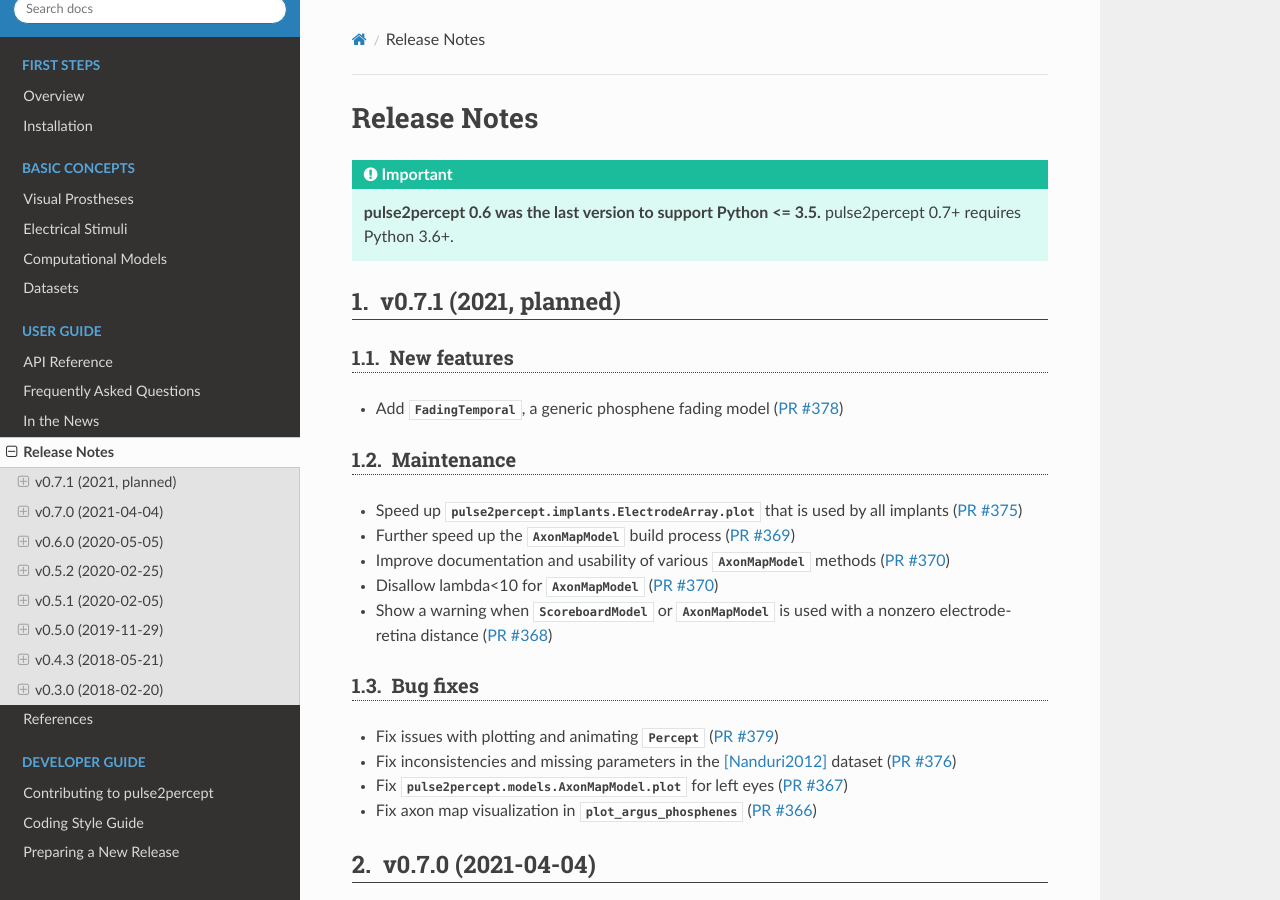
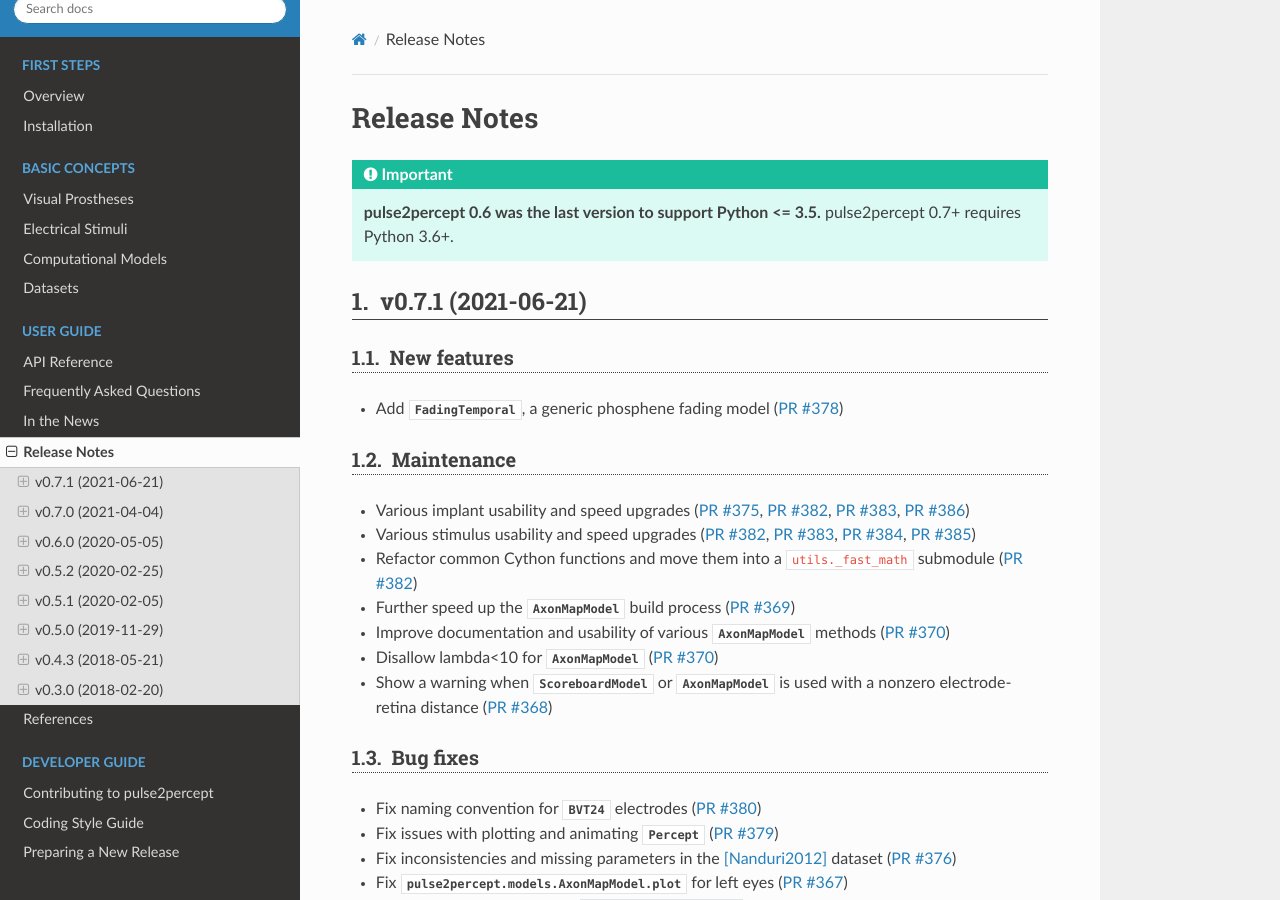
Before and after one commit to pulse2percept/pulse2percept, a Sphinx documentation site: the page built from doc/users/release_notes.rst, in a window 1280 px wide and 900 px high. Built offline with Sphinx 7.4.7 and the Read the Docs theme 2.0.0, drawn with Linux system fonts in a browser that asks for light colours; pages that are not in the unit, such as notebooks, are missing from menus.

Commit message:
Prepare Release 0.7.1

```diff
--- a/doc/users/release_notes.rst
+++ b/doc/users/release_notes.rst
@@ -9,8 +9,8 @@ Release Notes
     **pulse2percept 0.6 was the last version to support Python <= 3.5.**
     pulse2percept 0.7+ requires Python 3.6+.
 
-v0.7.1 (2021, planned)
-----------------------
+v0.7.1 (2021-06-21)
+-------------------
 
 New features
 ~~~~~~~~~~~~
@@ -20,7 +20,9 @@ New features
 Maintenance
 ~~~~~~~~~~~
 
-*  Speed up :py:meth:`pulse2percept.implants.ElectrodeArray.plot` that is used by all implants (:pull:`375`)
+*  Various implant usability and speed upgrades (:pull:`375`, :pull:`382`, :pull:`383`, :pull:`386`)
+*  Various stimulus usability and speed upgrades (:pull:`382`, :pull:`383`, :pull:`384`, :pull:`385`)
+*  Refactor common Cython functions and move them into a ``utils._fast_math`` submodule (:pull:`382`)
 *  Further speed up the :py:class:`~pulse2percept.models.AxonMapModel` build process (:pull:`369`)
 *  Improve documentation and usability of various :py:class:`~pulse2percept.models.AxonMapModel` methods (:pull:`370`)
 *  Disallow lambda<10 for :py:class:`~pulse2percept.models.AxonMapModel` (:pull:`370`)
@@ -30,6 +32,7 @@ Maintenance
 Bug fixes
 ~~~~~~~~~
 
+*  Fix naming convention for :py:class:`~pulse2percept.implants.BVT24` electrodes (:pull:`380`)
 *  Fix issues with plotting and animating :py:class:`~pulse2percept.percepts.Percept` (:pull:`379`)
 *  Fix inconsistencies and missing parameters in the [Nanduri2012]_ dataset (:pull:`376`)
 *  Fix :py:meth:`pulse2percept.models.AxonMapModel.plot` for left eyes (:pull:`367`)
--- a/pulse2percept/version.py
+++ b/pulse2percept/version.py
@@ -1 +1 @@
-__version__ = '0.7.1.dev0'
+__version__ = '0.7.1'
```
